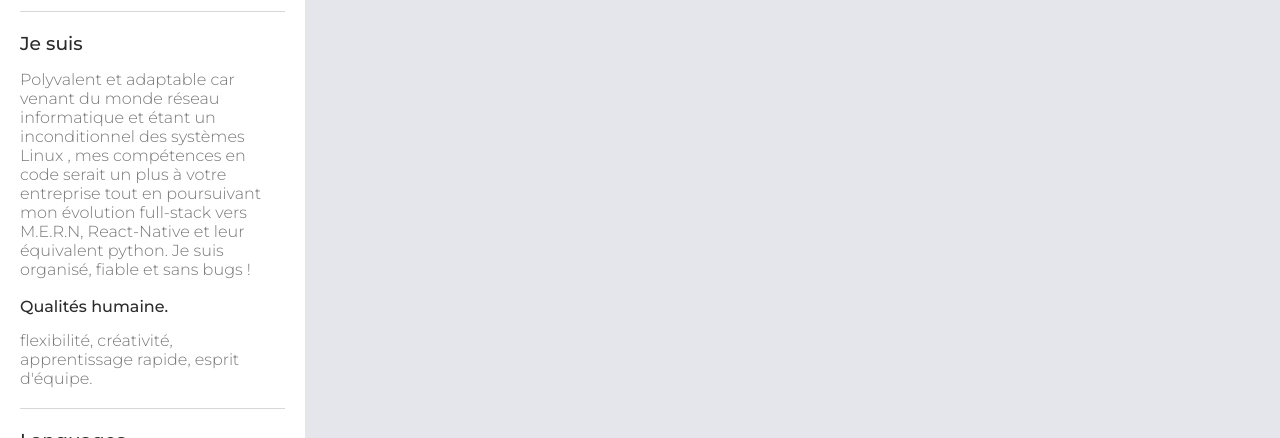
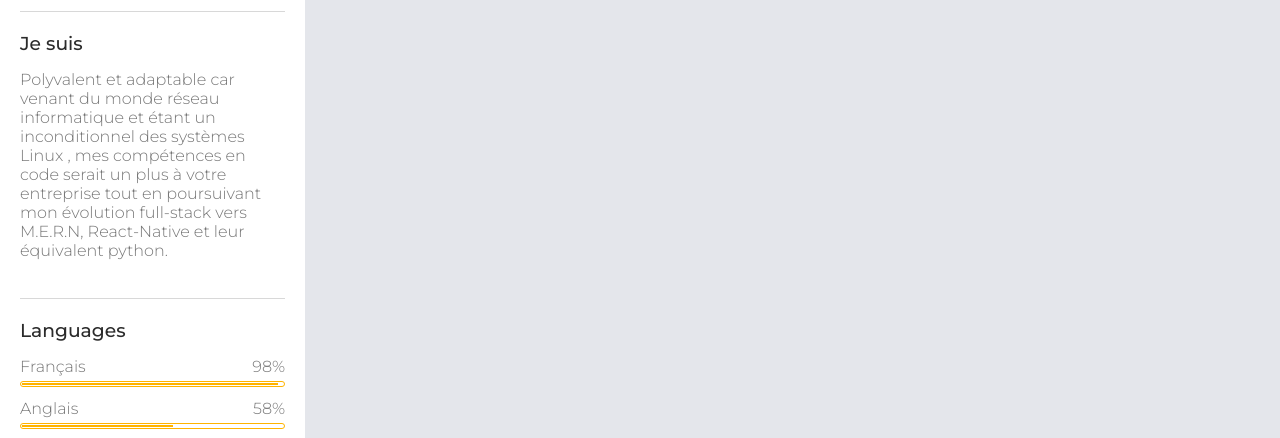
Before and after one commit to JonC0DER/portfolio, a React (Create React App) app: page / in a window 1280 px wide. Shown: the part 335-773 px from the top of the page. Built offline with nearby package versions, Linux system fonts and the light colour scheme.

Commit message:
created the PresentationBoard component

```diff
--- a/src/App/components/PresentationBoard.tsx
+++ b/src/App/components/PresentationBoard.tsx
@@ -40,13 +40,8 @@ export default function PresentationBoard() {
             Polyvalent et adaptable car venant du monde réseau informatique et étant un inconditionnel des systèmes Linux ,
             mes compétences en code serait un plus à votre entreprise tout en poursuivant mon évolution full-stack vers
             M.E.R.N, React-Native et leur équivalent python.
-            Je suis organisé, fiable et sans bugs !
           </p>
           <br />
-          <h4>Qualités humaine.</h4>
-          <p>
-            flexibilité, créativité, apprentissage rapide, esprit d'équipe.
-          </p>
         </div>
         <div className="my-languages">
           <h3>Languages</h3>
```
